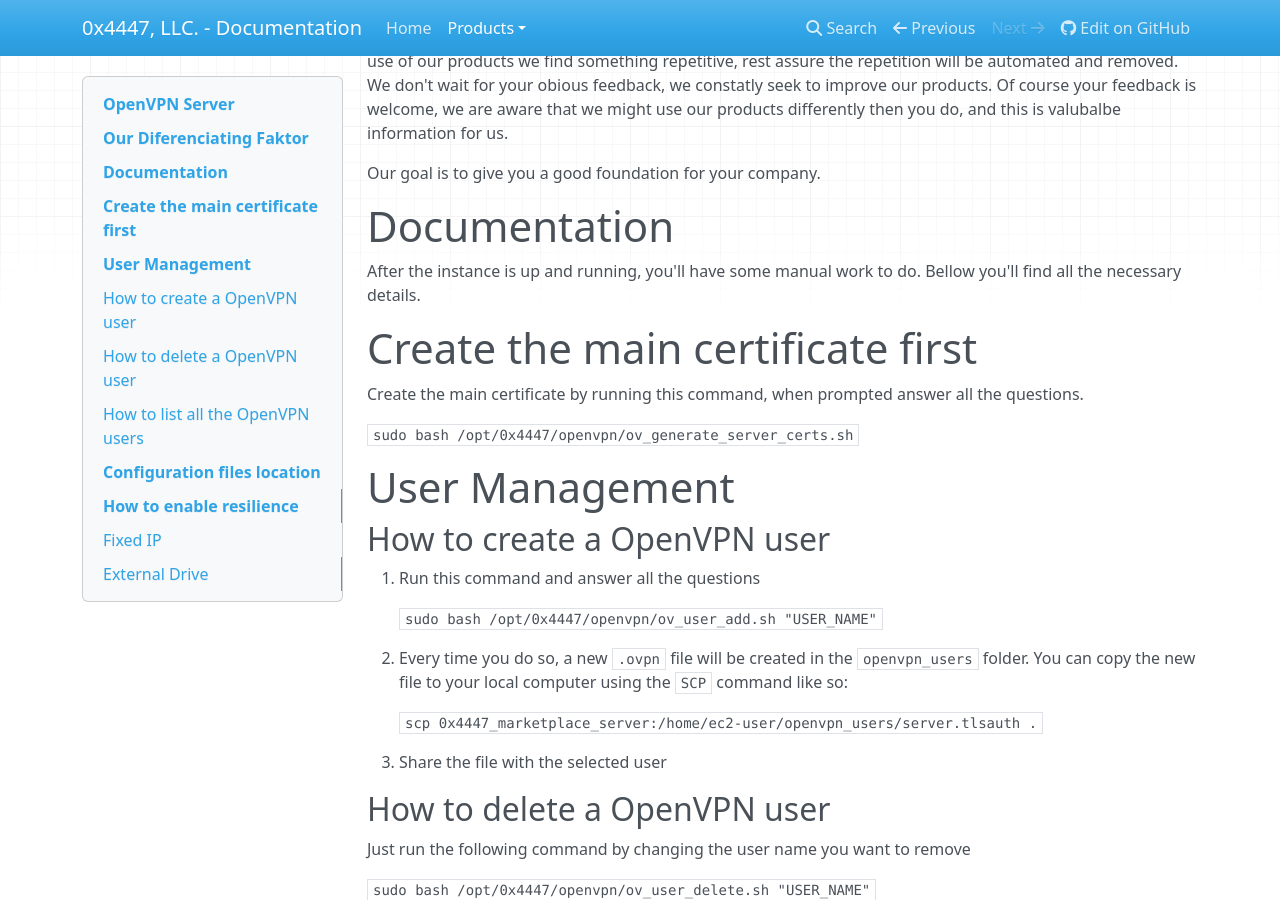
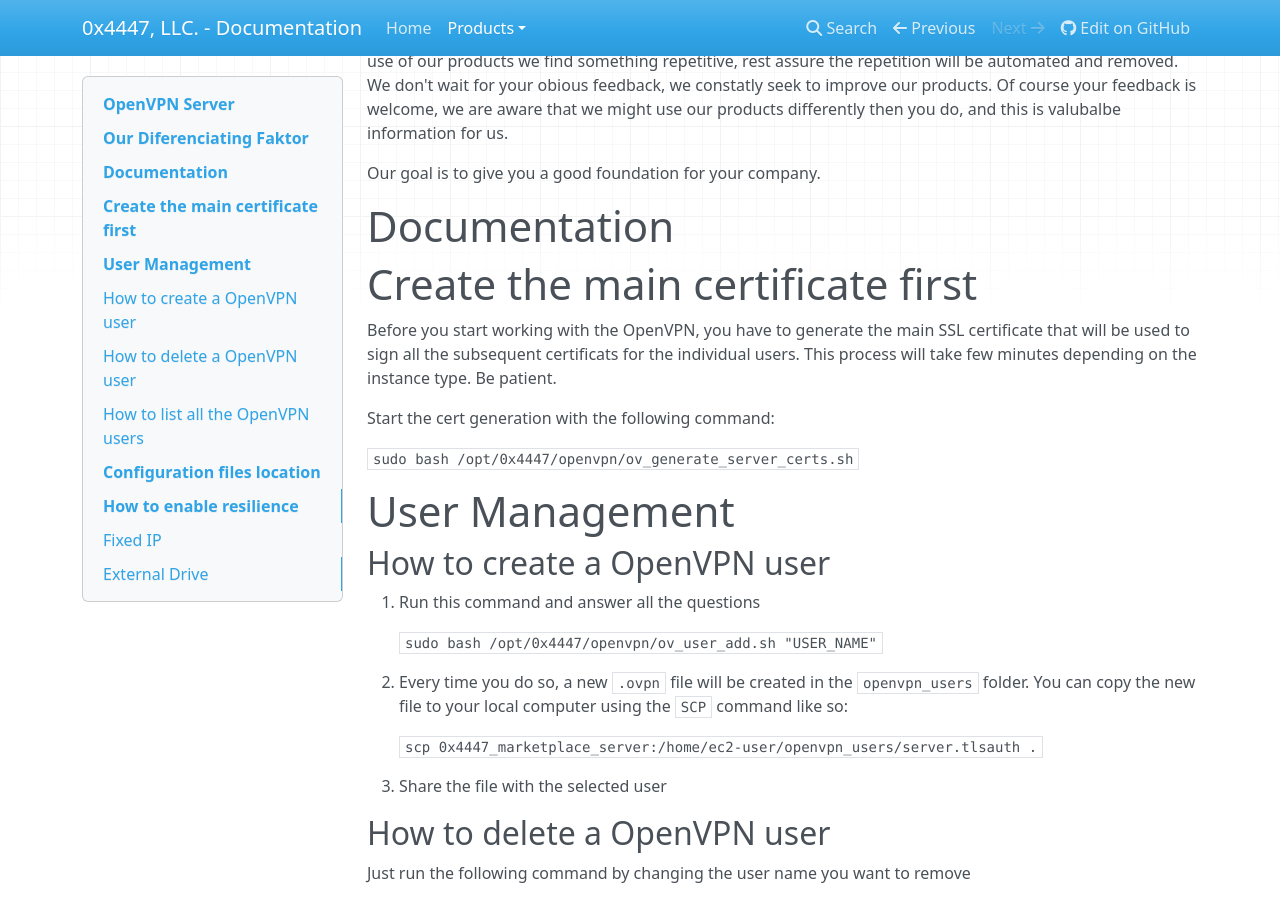
Before and after one commit to 0x4447-office/0x4447_webpage_documentation, an MkDocs documentation site: the page built from docs/products/openvpn-server.md, in a window 1280 px wide and 900 px high, scrolled down 584 px. Built offline with MkDocs 1.6.1, drawn with Linux system fonts in a browser that asks for light colours; nearby versions of some CDN libraries.

Commit message:
Update openvpn-server.md

```diff
--- a/docs/products/openvpn-server.md
+++ b/docs/products/openvpn-server.md
@@ -23,11 +23,11 @@ Our goal is to give you a good foundation for your company.
 
 # Documentation
 
-After the instance is up and running, you'll have some manual work to do. Bellow you'll find all the necessary details.
-
 # Create the main certificate first
 
-Create the main certificate by running this command, when prompted answer all the questions.
+Before you start working with the OpenVPN, you have to generate the main SSL certificate that will be used to sign all the subsequent certificats for the individual users. This process will take few minutes depending on the instance type. Be patient.
+
+Start the cert generation with the following command:
 
 `sudo bash /opt/0x4447/openvpn/ov_generate_server_certs.sh`
 
```
